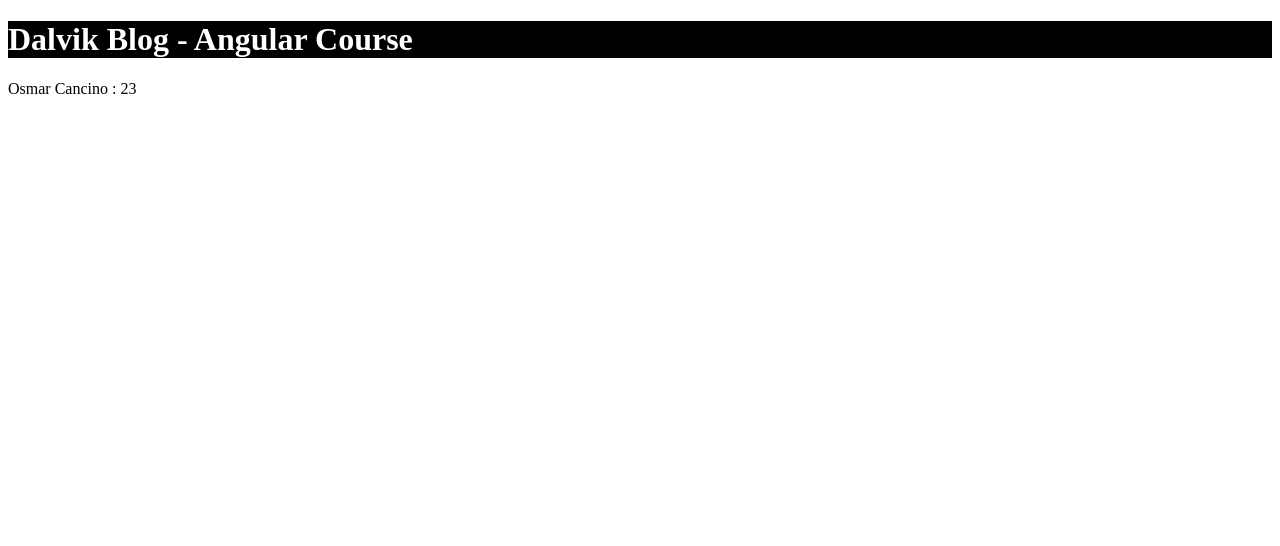
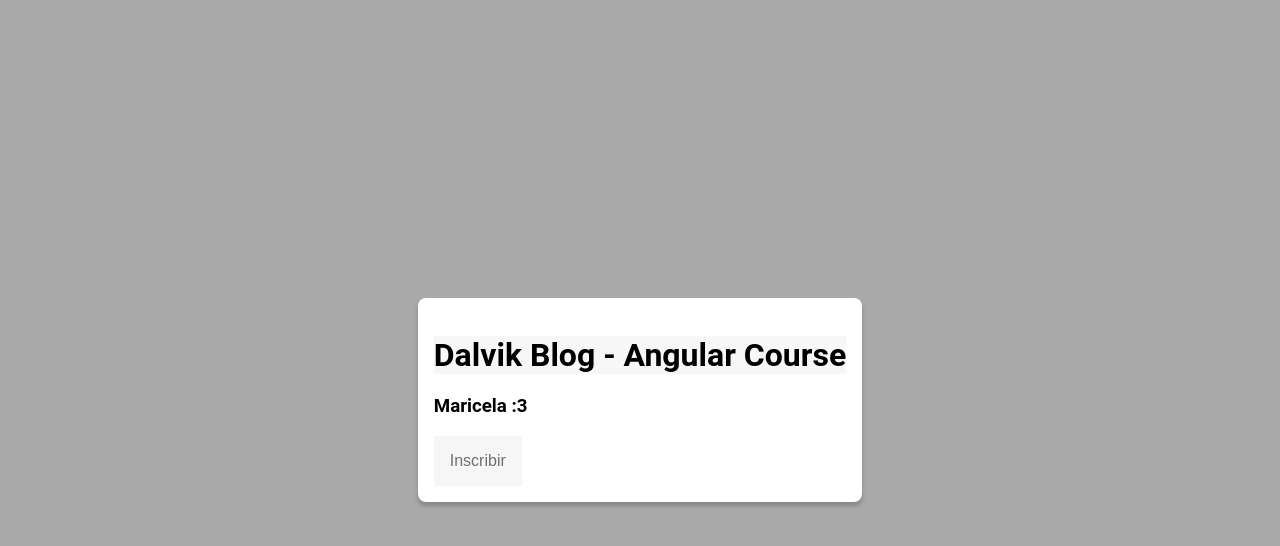
Before and after one commit to OsmarICancino/dalvik-blog, an Angular app: page / in a window 1280 px wide. Shown: the top 546 px of the page. Built offline with nearby package versions, Linux system fonts and the light colour scheme.

Commit message:
One way binding added in title component, property binding applied in button html element inside title component updating her style

```diff
--- a/src/app/app.component.html
+++ b/src/app/app.component.html
@@ -1,3 +1,6 @@
 <div class="dark">
-  <title></title>
+    <app-full-screen>
+        <app-title>
+          </app-title>
+    </app-full-screen>
 </div>
--- a/src/app/app.module.ts
+++ b/src/app/app.module.ts
@@ -4,11 +4,12 @@
 import { AppRoutingModule } from './app-routing.module';
 import { AppComponent } from './app.component';
 import { TitleComponent } from './title/title.component';
+import { FullScreenComponent } from './full-screen/full-screen.component';
 
 @NgModule({
   declarations: [
     AppComponent,
-    TitleComponent
+    TitleComponent, FullScreenComponent
   ],
   imports: [
     BrowserModule,
--- /dev/null
+++ b/src/app/full-screen/full-screen.component.css
@@ -0,0 +1,8 @@
+.full-screen {
+    display: flex;
+    min-height: 100vh;
+    min-width: 100vw;
+    align-items: center;
+    justify-content: center;
+    background-color: darkgray;
+}
--- /dev/null
+++ b/src/app/full-screen/full-screen.component.html
@@ -0,0 +1,5 @@
+<div class="full-screen">
+  <ng-content>
+
+  </ng-content>
+</div>
--- /dev/null
+++ b/src/app/full-screen/full-screen.component.ts
@@ -0,0 +1,15 @@
+import { Component, OnInit } from '@angular/core';
+
+@Component({
+  selector: 'app-full-screen',
+  templateUrl: './full-screen.component.html',
+  styleUrls: ['./full-screen.component.css']
+})
+export class FullScreenComponent implements OnInit {
+
+  constructor() { }
+
+  ngOnInit() {
+  }
+
+}
--- a/src/app/title/title.component.css
+++ b/src/app/title/title.component.css
@@ -1,8 +1,28 @@
 :host {
   display: block;
+  background-color: white;
+  border-radius: 8px;
+  box-shadow: 0px 4px 4px rgba(0, 0, 0, 0.2);
+  padding: 1em;
 }
 
 :host-context(.dark) h1{
-  background-color: black;
+  background-color: rgb(247, 247, 247);
+  color: black;
+}
+
+button {
+  border: 0;
+  outline: 0;
+  padding: 1em;
+  font-size: 1em;
+}
+
+.active {
+  background-color: rgb(50, 50, 200);
   color: white;
 }
+
+button:not(.active) {
+  opacity: 0.56;
+}
--- a/src/app/title/title.component.html
+++ b/src/app/title/title.component.html
@@ -1,2 +1,4 @@
 <h1>Dalvik Blog - Angular Course</h1>
-{{ getEdadNombre() }}
+<h3>{{ name }}</h3>
+
+<button [disabled]="isAvailable" [class.active]="isAvailable" type="button" name="button">Inscribir</button>
--- a/src/app/title/title.component.ts
+++ b/src/app/title/title.component.ts
@@ -1,7 +1,7 @@
 import { Component, OnInit } from '@angular/core';
 
 @Component({
-  selector: "title",
+  selector: "app-title",
   templateUrl: 'title.component.html',
   styleUrls : ['title.component.css']
 })
@@ -11,10 +11,15 @@
   public name : string;
   public edad : number;
   public edades : number[];
+  public isAvailable : boolean = true;
 
   ngOnInit() {
     this.name = "Osmar Cancino";
     this.edad = 23;
+
+    setTimeout(() => this.name = "Maricela :3", 3000)
+    setTimeout(() => this.isAvailable = false, 3000)
+
   }
 
 
--- a/src/styles.css
+++ b/src/styles.css
@@ -1 +1,5 @@
 /* You can add global styles to this file, and also import other style files */
+body {
+    margin: 0;
+    font-family: Roboto;
+}
```
Also changed, not shown: 2 other files (tests, documents, lock files or other folders).
